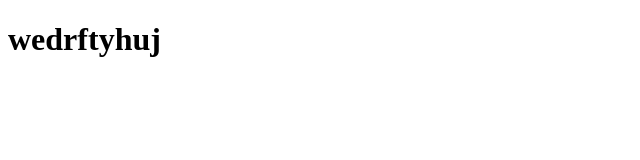
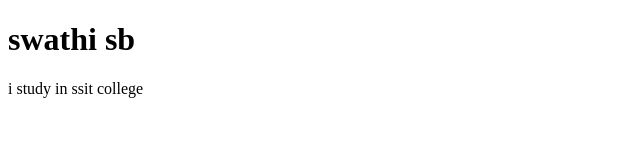
Before and after one commit to swathiisb/swathi-portfolio, a plain HTML site: page index.html in a window 1280 px wide. Shown: the whole page, without its empty margins (0-640 px from the left). Drawn offline with Linux system fonts and the light colour scheme.

Commit message:
update:index.html

```diff
--- a/index.html
+++ b/index.html
@@ -7,6 +7,7 @@
     <title>Document</title>
 </head>
 <body>
-    <h1>wedrftyhuj</h1>
+    <h1>swathi sb</h1>
+    i study in ssit college
 </body>
 </html>
```
